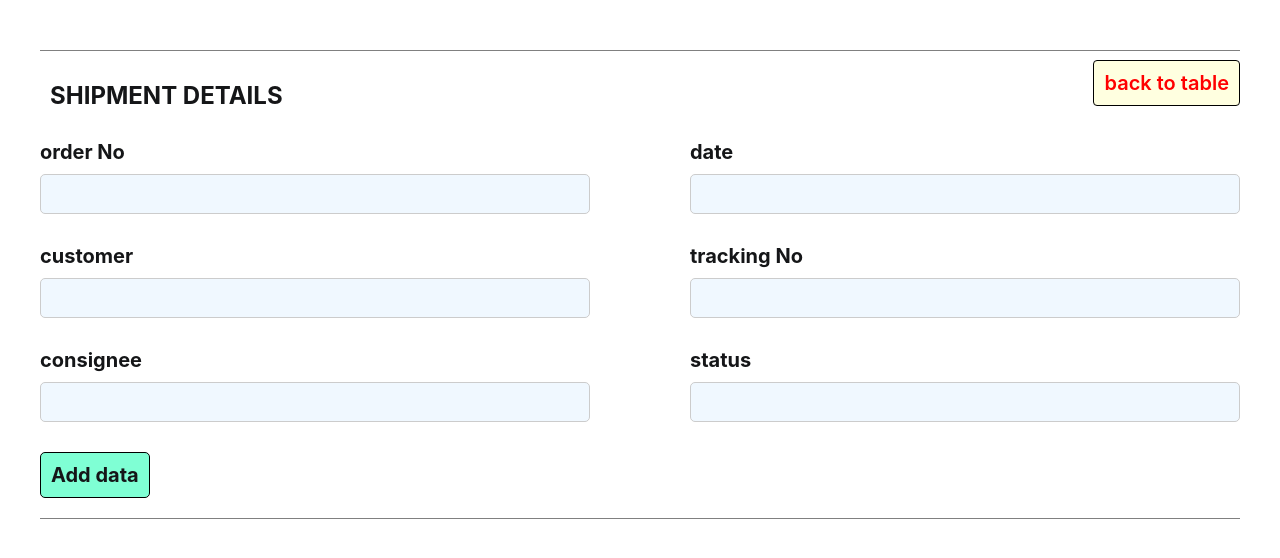
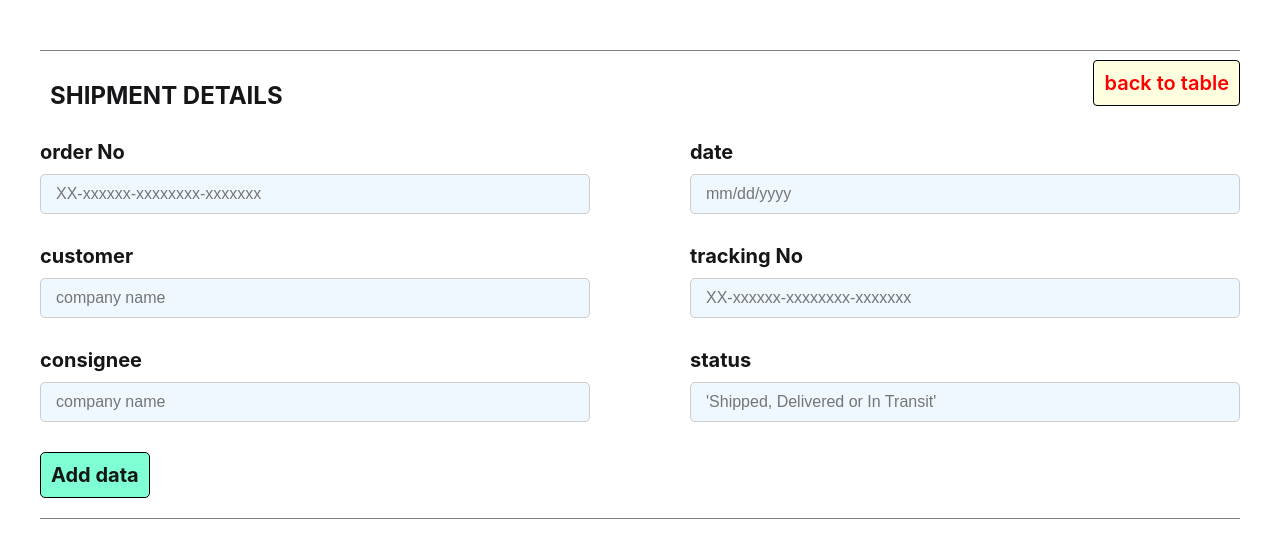
Before and after one commit to AleksLsv/assessment-frontend-ver2, a React (Create React App) app: page /form in a window 1280 px wide. Shown: the top 558 px of the page. Built offline with nearby package versions, Linux system fonts and the light colour scheme; no server answers.

Commit message:
placeholder is added

```diff
--- a/src/components/DetailsForm.jsx
+++ b/src/components/DetailsForm.jsx
@@ -1,4 +1,4 @@
-import React, { useEffect, useState } from "react";
+import React, { useState } from "react";
 import styles from "./Form.module.css";
 import { useNavigate } from "react-router-dom";
 import { useLocation } from 'react-router-dom';
@@ -10,17 +10,7 @@ function DetailsForm({ onAddShipment, onDelete }) {
   const { state } = useLocation();
   const { ship } = state || {};
 
-  const [formData, setFormData] = useState({
-    orderNo: '',
-    date: '',
-    customer: '',
-    trackingNo: '',
-    consignee: '',
-    status: ''
-  });
-
-  useEffect(() => {
-    setFormData(
+  const [formData, setFormData] = useState(
     !ship
       ? {
         orderNo: '',
@@ -31,39 +21,20 @@ function DetailsForm({ onAddShipment, onDelete }) {
         status: ''
       }
       : {
-          orderNo: ship.orderNo || '',
-          date: ship.date || '',
-          customer: ship.customer || '',
-          trackingNo: ship.trackingNo || '',
-          consignee: ship.consignee || '',
-          status: ship.status || ''
+        orderNo: ship.orderNo,
+        date: ship.date,
+        customer: ship.customer,
+        trackingNo: ship.trackingNo,
+        consignee: ship.consignee,
+        status: ship.status
       }
   );
-  }, [ship]);
-
-
-  // const [formData, setFormData] = useState({
-  //   orderNo: ship.orderNo,
-  //   date: ship.date,
-  //   customer: ship.customer,
-  //   trackingNo: ship.trackingNo,
-  //   consignee: ship.consignee,
-  //   status: ship.status
-  // });
-
-
 
 
   const handleChange = (e, field) => {
     setFormData({ ...formData, [field]: e.currentTarget.value });
   };
 
-
-  // const navigate = useNavigate();
-
-  // const handleClick = () => {
-  //   navigate('/');
-  // };
 
   const onUpdate = (e) => {
     onDelete(ship.orderNo);
@@ -93,6 +64,7 @@ function DetailsForm({ onAddShipment, onDelete }) {
           <li className={styles.form__list_item} key="orderNo">
             <label htmlFor="orderNo">order No</label>
             <input type="text" id="orderNo" value={formData.orderNo}
+              placeholder="XX-xxxxxx-xxxxxxxx-xxxxxxx"
               onChange={(e) => handleChange(e, "orderNo")}>
             </input>
           </li>
@@ -100,6 +72,7 @@ function DetailsForm({ onAddShipment, onDelete }) {
           <li className={styles.form__list_item} key="date">
             <label htmlFor="date">date</label>
             <input type="text" id="date" value={formData.date}
+              placeholder="mm/dd/yyyy"
               onChange={(e) => handleChange(e, "date")}>
             </input>
           </li>
@@ -107,6 +80,7 @@ function DetailsForm({ onAddShipment, onDelete }) {
           <li className={styles.form__list_item} key="customer">
             <label htmlFor="customer">customer</label>
             <input type="text" id="customer" value={formData.customer}
+              placeholder="company name"
               onChange={(e) => handleChange(e, "customer")}>
             </input>
           </li>
@@ -114,6 +88,7 @@ function DetailsForm({ onAddShipment, onDelete }) {
           <li className={styles.form__list_item} key="trackingNo">
             <label htmlFor="trackingNo">tracking No</label>
             <input type="text" id="trackingNo" value={formData.trackingNo}
+              placeholder="XX-xxxxxx-xxxxxxxx-xxxxxxx"
               onChange={(e) => handleChange(e, "trackingNo")}>
             </input>
           </li>
@@ -121,6 +96,7 @@ function DetailsForm({ onAddShipment, onDelete }) {
           <li className={styles.form__list_item} key="consignee">
             <label htmlFor="consignee">consignee</label>
             <input type="text" id="consignee" value={formData.consignee}
+              placeholder="company name"
               onChange={(e) => handleChange(e, "consignee")}>
             </input>
           </li>
@@ -128,6 +104,7 @@ function DetailsForm({ onAddShipment, onDelete }) {
           <li className={styles.form__list_item} key="status">
             <label htmlFor="status">status</label>
             <input type="text" id="status" value={formData.status}
+              placeholder="'Shipped, Delivered or In Transit'"
               onChange={(e) => handleChange(e, "status")}>
             </input>
           </li>
--- a/src/components/Footer.jsx
+++ b/src/components/Footer.jsx
@@ -4,7 +4,7 @@ import s from "./Footer.module.css"
 function Footer() {
   return (
     <footer className={s.footer}>
-        <p> &copy; Aleksandr Lissovski 2024</p>
+        <p> &copy; Aleksandr Lissovski 2023 - 2024</p>
     </footer>
   );
 
--- a/src/components/Header.module.css
+++ b/src/components/Header.module.css
@@ -60,6 +60,7 @@
   font-size: 20px;
   justify-self: right;
   position: relative;
+  padding: 15px;
 }
 
 
```
Lines whose indentation alone changed are shown as unchanged.
